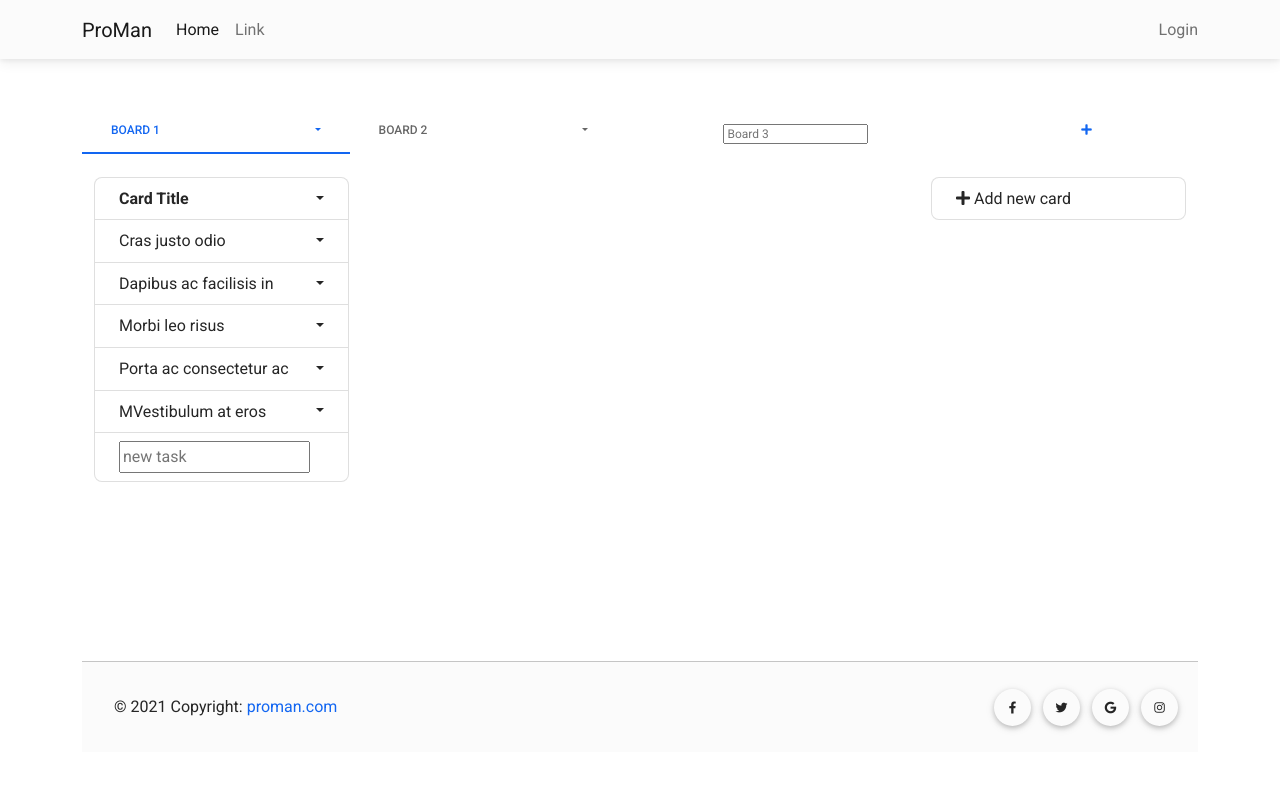
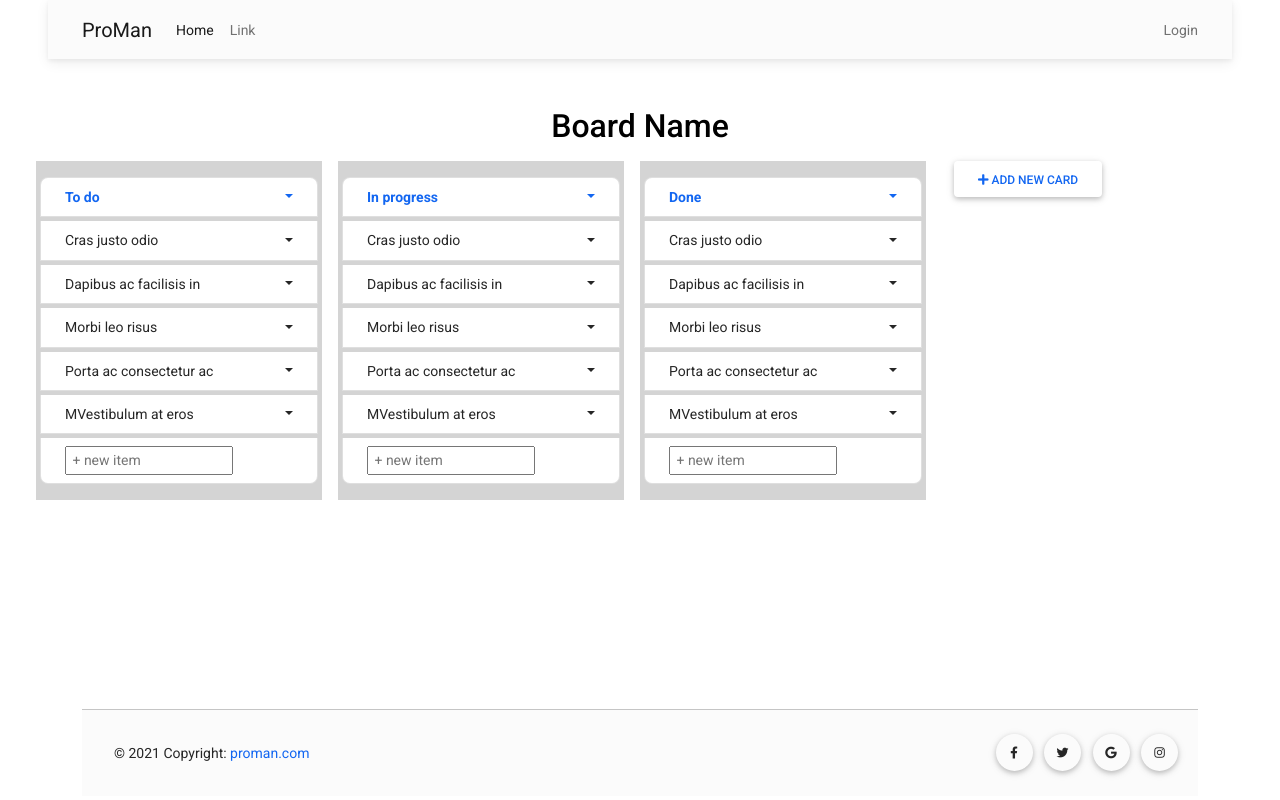
Before and after one commit to luqkrzy/proman, a Flask app: page /boards in a window 1280 px wide. Run offline with Flask 2, Linux system fonts and the light colour scheme; parts of the project's set-up code (start-up, migrations or seed data) failed here and were passed over; some libraries are stand-ins or nearby versions.

Commit message:
New board design

```diff
--- a/ProMan/templates/board-option.html
+++ b/ProMan/templates/board-option.html
@@ -1,115 +1,172 @@
 {% extends 'layout.html' %}
-{% block title %} Home {% endblock %}
+{% block title %} Board {% endblock %}
 
 {% block content %}
-
-	<div class="container">
-
-		<!-- Tabs navs -->
-		<ul class="nav nav-tabs nav-fill mb-3" id="ex1" role="tablist"><!-- start board tab -->
-			<li class="nav-item" role="presentation">
-				<a class="nav-link active d-flex justify-content-between align-items-center edit" edit="true" id="ex2-tab-1" data-mdb-toggle="tab"
-				   href="#ex2-tabs-1" role="tab" aria-controls="ex2-tabs-1" aria-selected="true">Board 1<span class="dropdown-toggle" data-mdb-toggle="dropdown"></span>
-					<ul class="dropdown-menu">
-						<li class="dropdown-item">Edit</li>
-						<li class="dropdown-item">Delete</li>
-					</ul>
-				</a>
-			</li><!-- end board tab -->
-			<li class="nav-item" role="presentation"><!-- start board tab -->
-				<a class="nav-link d-flex justify-content-between align-items-center edit" edit="true" id="ex2-tab-2" data-mdb-toggle="tab"
-				   href="#ex2-tabs-2" role="tab" aria-controls="ex2-tabs-2" aria-selected="false">Board 2<span class="dropdown-toggle" data-mdb-toggle="dropdown"></span>
-					<ul class="dropdown-menu">
-						<li class="dropdown-item">Edit</li>
-						<li class="dropdown-item">Delete</li>
-					</ul>
-				</a>
-			</li><!-- end board tab -->
-			<li class="nav-item d-inline" role="presentation"><!-- edit board name -->
-				<a class="nav-link justify-content-between align-items-center" id="ex2-tab-3" data-mdb-toggle="tab" href="#ex2-tabs-3" role="tab" aria-controls="ex2-tabs-3" aria-selected="false"><input type="text" maxlength="20" placeholder="Board 3"></a>
-			</li>
-			<li class="nav-item" role="presentation"><!-- add new board  -->
-				<a class="nav-link text-primary" id="ex2-tab-3" href="#" role="tab" aria-controls="" aria-selected="false"><i class="fas fa-plus"></i></a>
-			</li>
-
-		</ul>
-		<div class="tab-content" id="ex2-content">
-			<div class="tab-pane fade show active" id="ex2-tabs-1" role="tabpanel" aria-labelledby="ex2-tab-1"><!-- start cards container -->
-
-				<div class="container">
+	<h2 class="text-center mb-3">Board Name</h2>
+	{#	<div class="container">#}
 	<div class="row">
-						<div class="col-md"><!-- start card  -->
+		<div class="col-md py-3 px-1 alert-dark me-3 mb-3"><!-- start card  -->
+			<div class="col-md">
 				<div class="list-group">
-								<div edit="true" class="edit list-group-item list-group-item-action d-flex justify-content-between align-items-center fw-bold">
-									Card Title<span class="dropdown-toggle" data-mdb-toggle="dropdown"></span>
+					<div edit="true" class="edit text-primary list-group-item d-flex justify-content-between fw-bold mb-1">
+						To do<span class="dropdown-toggle" data-mdb-toggle="dropdown"></span>
 						<div class="dropdown-menu">
 							<span class="dropdown-item">Edit</span>
 							<span class="dropdown-item">Delete</span>
 						</div>
 					</div>
-								<div edit="true" class="edit list-group-item list-group-item-action d-flex justify-content-between align-items-center">
+					<div edit="true" class="edit list-group-item list-group-item-action d-flex justify-content-between mb-1">
 						Cras justo odio<span class="dropdown-toggle" data-mdb-toggle="dropdown" id="dropDownCardItem-1"></span>
 						<div class="dropdown-menu" aria-labelledby="dropDownCardTitle-1">
 							<span class="dropdown-item">Edit</span>
 							<span class="dropdown-item">Delete</span>
 						</div>
 					</div>
-								<div edit="true" class="edit list-group-item list-group-item-action d-flex justify-content-between align-items-center">
+					<div edit="true" class="edit list-group-item list-group-item-action d-flex justify-content-between mb-1">
 						Dapibus ac facilisis in<span class="dropdown-toggle" data-mdb-toggle="dropdown" id="dropDownCardItem-1"></span>
 						<div class="dropdown-menu" aria-labelledby="dropDownCardTitle-1">
 							<span class="dropdown-item">Edit</span>
 							<span class="dropdown-item">Delete</span>
 						</div>
 					</div>
-								<div edit="true" class="edit list-group-item list-group-item-action d-flex justify-content-between align-items-center">
+					<div edit="true" class="edit list-group-item list-group-item-action d-flex justify-content-between mb-1">
 						Morbi leo risus<span class="dropdown-toggle" data-mdb-toggle="dropdown" id="dropDownCardItem-1"></span>
 						<div class="dropdown-menu" aria-labelledby="dropDownCardTitle-1">
 							<span class="dropdown-item">Edit</span>
 							<span class="dropdown-item">Delete</span>
 						</div>
 					</div>
-								<div edit="true" class="edit list-group-item list-group-item-action d-flex justify-content-between align-items-center">
+					<div edit="true" class="edit list-group-item list-group-item-action d-flex justify-content-between mb-1">
 						Porta ac consectetur ac<span class="dropdown-toggle" data-mdb-toggle="dropdown" id="dropDownCardItem-1"></span>
 						<div class="dropdown-menu" aria-labelledby="dropDownCardTitle-1">
 							<span class="dropdown-item">Edit</span>
 							<span class="dropdown-item">Delete</span>
 						</div>
 					</div>
-								<div edit="true" class="edit list-group-item list-group-item-action d-flex justify-content-between align-items-center">
+					<div edit="true" class="edit list-group-item list-group-item-action d-flex justify-content-between mb-1">
 						MVestibulum at eros<span class="dropdown-toggle" data-mdb-toggle="dropdown"></span>
 						<div class="dropdown-menu">
 							<span class="dropdown-item">Edit</span>
 							<span class="dropdown-item">Delete</span>
 						</div>
 					</div>
-								<div class="list-group-item list-group-item-action d-flex justify-content-between align-items-center">
-									<input type="text" placeholder="new task"></div>
+					<div class="list-group-item list-group-item-action d-flex justify-content-between">
+						<input type="text" placeholder=" + new item"></div>
+				</div>
 			</div>
 		</div><!-- end of card  -->
-						<div class="col-md"><!-- start card  -->
 
-						</div><!-- end of card  -->
-						<div class="col-md"><!-- start card  -->
-
-						</div><!-- end of card  -->
-						<div class="col-md"><!-- start new card  -->
+		<div class="col-md py-3 px-1 alert-dark me-3 mb-3"><!-- start card  -->
+			<div class="col-md">
 				<div class="list-group">
-								<div class="list-group-item list-group-item-action">
-									<span href="#"><i class="fas fa-plus"></i> Add new card</span>
+					<div edit="true" class="edit text-primary list-group-item d-flex justify-content-between fw-bold mb-1">
+						In progress<span class="dropdown-toggle" data-mdb-toggle="dropdown"></span>
+						<div class="dropdown-menu">
+							<span class="dropdown-item">Edit</span>
+							<span class="dropdown-item">Delete</span>
 						</div>
 					</div>
+					<div edit="true" class="edit list-group-item list-group-item-action d-flex justify-content-between mb-1">
+						Cras justo odio<span class="dropdown-toggle" data-mdb-toggle="dropdown" id="dropDownCardItem-1"></span>
+						<div class="dropdown-menu" aria-labelledby="dropDownCardTitle-1">
+							<span class="dropdown-item">Edit</span>
+							<span class="dropdown-item">Delete</span>
+						</div>
+					</div>
+					<div edit="true" class="edit list-group-item list-group-item-action d-flex justify-content-between mb-1">
+						Dapibus ac facilisis in<span class="dropdown-toggle" data-mdb-toggle="dropdown" id="dropDownCardItem-1"></span>
+						<div class="dropdown-menu" aria-labelledby="dropDownCardTitle-1">
+							<span class="dropdown-item">Edit</span>
+							<span class="dropdown-item">Delete</span>
+						</div>
+					</div>
+					<div edit="true" class="edit list-group-item list-group-item-action d-flex justify-content-between mb-1">
+						Morbi leo risus<span class="dropdown-toggle" data-mdb-toggle="dropdown" id="dropDownCardItem-1"></span>
+						<div class="dropdown-menu" aria-labelledby="dropDownCardTitle-1">
+							<span class="dropdown-item">Edit</span>
+							<span class="dropdown-item">Delete</span>
+						</div>
+					</div>
+					<div edit="true" class="edit list-group-item list-group-item-action d-flex justify-content-between mb-1">
+						Porta ac consectetur ac<span class="dropdown-toggle" data-mdb-toggle="dropdown" id="dropDownCardItem-1"></span>
+						<div class="dropdown-menu" aria-labelledby="dropDownCardTitle-1">
+							<span class="dropdown-item">Edit</span>
+							<span class="dropdown-item">Delete</span>
+						</div>
+					</div>
+					<div edit="true" class="edit list-group-item list-group-item-action d-flex justify-content-between mb-1">
+						MVestibulum at eros<span class="dropdown-toggle" data-mdb-toggle="dropdown"></span>
+						<div class="dropdown-menu">
+							<span class="dropdown-item">Edit</span>
+							<span class="dropdown-item">Delete</span>
+						</div>
+					</div>
+					<div class="list-group-item list-group-item-action d-flex justify-content-between">
+						<input type="text" placeholder=" + new item"></div>
+				</div>
+			</div>
+		</div><!-- end of card  -->
+		<div class="col-md py-3 px-1 alert-dark me-3 mb-3"><!-- start card  -->
+			<div class="col-md">
+				<div class="list-group">
+					<div edit="true" class="edit text-primary list-group-item d-flex justify-content-between fw-bold mb-1">
+						Done<span class="dropdown-toggle" data-mdb-toggle="dropdown"></span>
+						<div class="dropdown-menu">
+							<span class="dropdown-item">Edit</span>
+							<span class="dropdown-item">Delete</span>
+						</div>
+					</div>
+					<div edit="true" class="edit list-group-item list-group-item-action d-flex justify-content-between mb-1">
+						Cras justo odio<span class="dropdown-toggle" data-mdb-toggle="dropdown" id="dropDownCardItem-1"></span>
+						<div class="dropdown-menu" aria-labelledby="dropDownCardTitle-1">
+							<span class="dropdown-item">Edit</span>
+							<span class="dropdown-item">Delete</span>
+						</div>
+					</div>
+					<div edit="true" class="edit list-group-item list-group-item-action d-flex justify-content-between mb-1">
+						Dapibus ac facilisis in<span class="dropdown-toggle" data-mdb-toggle="dropdown" id="dropDownCardItem-1"></span>
+						<div class="dropdown-menu" aria-labelledby="dropDownCardTitle-1">
+							<span class="dropdown-item">Edit</span>
+							<span class="dropdown-item">Delete</span>
+						</div>
+					</div>
+					<div edit="true" class="edit list-group-item list-group-item-action d-flex justify-content-between mb-1">
+						Morbi leo risus<span class="dropdown-toggle" data-mdb-toggle="dropdown" id="dropDownCardItem-1"></span>
+						<div class="dropdown-menu" aria-labelledby="dropDownCardTitle-1">
+							<span class="dropdown-item">Edit</span>
+							<span class="dropdown-item">Delete</span>
+						</div>
+					</div>
+					<div edit="true" class="edit list-group-item list-group-item-action d-flex justify-content-between mb-1">
+						Porta ac consectetur ac<span class="dropdown-toggle" data-mdb-toggle="dropdown" id="dropDownCardItem-1"></span>
+						<div class="dropdown-menu" aria-labelledby="dropDownCardTitle-1">
+							<span class="dropdown-item">Edit</span>
+							<span class="dropdown-item">Delete</span>
+						</div>
+					</div>
+					<div edit="true" class="edit list-group-item list-group-item-action d-flex justify-content-between mb-1">
+						MVestibulum at eros<span class="dropdown-toggle" data-mdb-toggle="dropdown"></span>
+						<div class="dropdown-menu">
+							<span class="dropdown-item">Edit</span>
+							<span class="dropdown-item">Delete</span>
+						</div>
+					</div>
+					<div class="list-group-item list-group-item-action d-flex justify-content-between">
+						<input type="text" maxlength="40" placeholder=" + new item"></div>
+				</div>
+			</div>
+		</div><!-- end of card  -->
+
+
+		<div class="col-md"><!-- start new card  -->
+					<span class="text-primary btn" href="#"><i class="fas fa-plus"></i> Add new card</span>
 		</div><!-- end of new card  -->
 
 	</div>
-				</div>
-			</div><!-- end cards container -->
-
-			<div class="tab-pane fade" id="ex2-tabs-2" role="tabpanel" aria-labelledby="ex2-tab-2">Tab 2 content</div>
-			<div class="tab-pane fade" id="ex2-tabs-3" role="tabpanel" aria-labelledby="ex2-tab-3">Tab 3 content</div>
-		</div>
+	{#	</div>#}
 
 
-	</div>
+
 
 	<script>
 		{#const editFields = document.querySelectorAll('a[edit="true"]')#}
--- a/ProMan/templates/footer.html
+++ b/ProMan/templates/footer.html
@@ -1,4 +1,4 @@
-<div class="container fixed-bottom my-5">
+<div class="container fixed-bottom my-1">
   <footer class="text-center text-secondary bg-light text-lg-start text-dark">
       <hr class="my-3">
       <section class="p-3 pt-0">
--- a/ProMan/templates/layout.html
+++ b/ProMan/templates/layout.html
@@ -13,15 +13,17 @@
 	<!-- MDB -->
 	<script type="text/javascript" src="https://cdnjs.cloudflare.com/ajax/libs/mdb-ui-kit/3.2.0/mdb.min.js" defer></script>
 	<title>{% block title %}{% endblock %} - ProMan</title>
-    <link rel="stylesheet" href="../static/styles.css">
-	<style></style>
+	<link rel="stylesheet" href="../static/styles.css">
+	<style>
+		body {
+			font-size: 14px;
+		}
+
+	</style>
 </head>
-<body>
-
+<body class="mx-5">
 {# navbar #}
 {% include 'navbar.html' %}
-
-<div class="">
 	{# flash messages #}
 	<div class="container my-5">
 		{%- with messages = get_flashed_messages(with_categories=true) %}
@@ -37,9 +39,9 @@
 			{% endif %}
 		{% endwith -%}
 	</div>
-	{# main content #}
-	{%- block content -%}{% endblock -%}
-</div>
+{# main content #}
+{%- block content -%}{% endblock -%}
+
 {% include 'footer.html' %}
 <script type="module" src="{{ url_for('static', filename='js/main.js') }}"></script>
 
```
Lines whose indentation alone changed are shown as unchanged.
